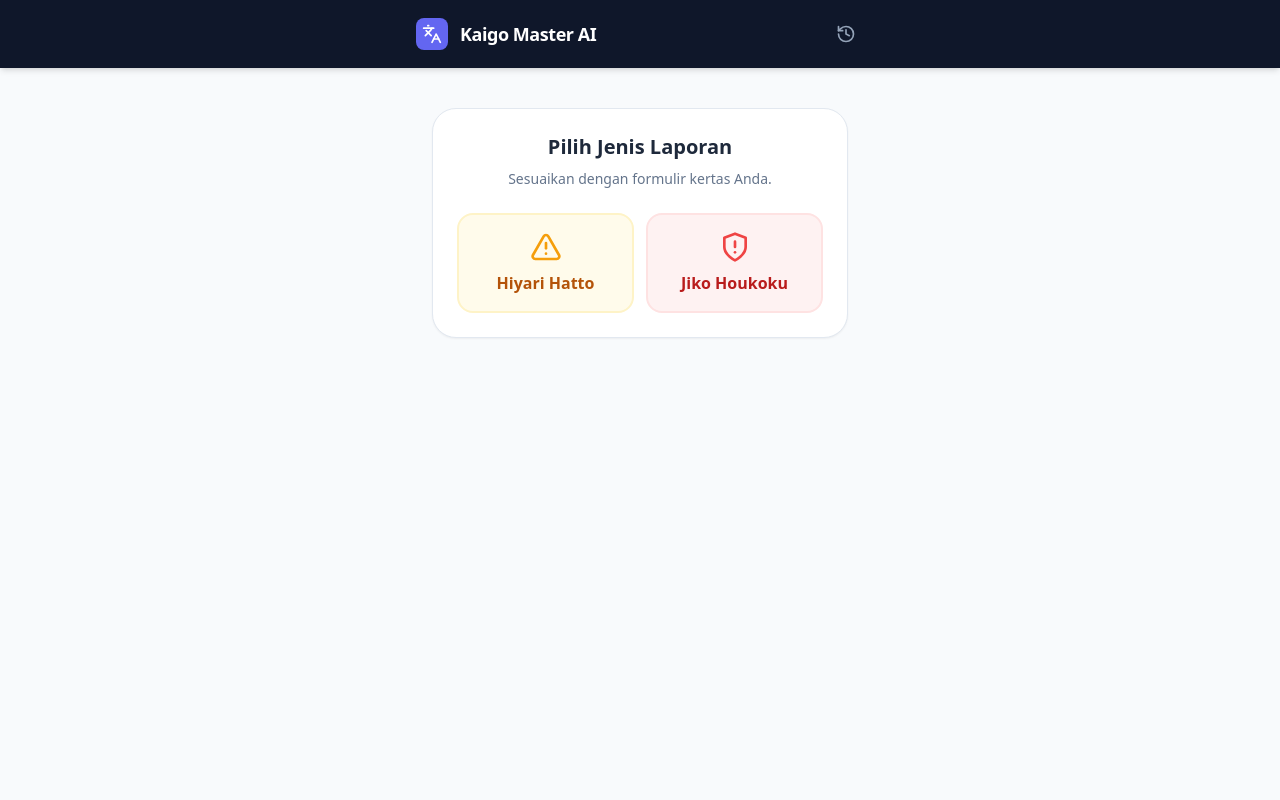
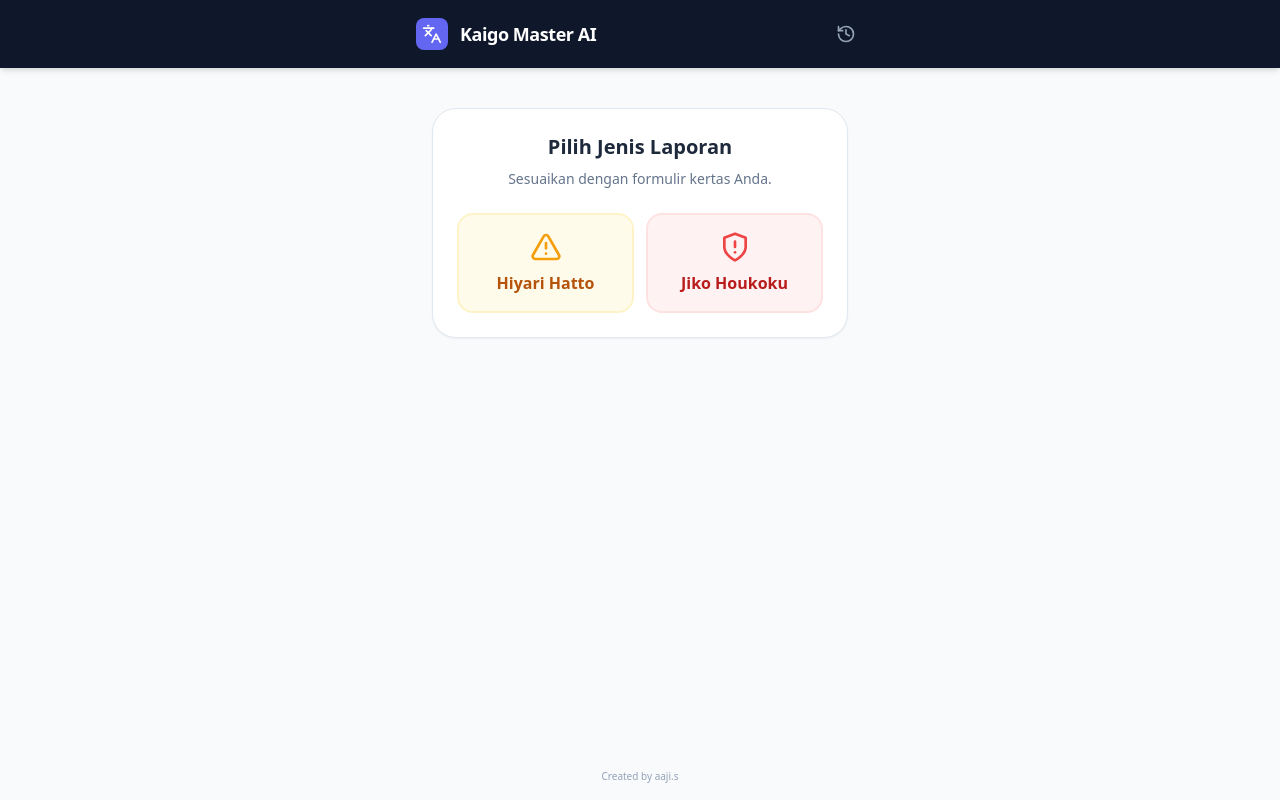
Before and after one commit to agungajisaputra95-bot/kaigo-kiroku-app, a React (Create React App) app: page / in a window 1280 px wide. Built offline with nearby package versions, Linux system fonts and the light colour scheme.

Commit message:
Update App.js

```diff
--- a/src/App.js
+++ b/src/App.js
@@ -21,7 +21,7 @@ import {
   ShieldAlert
 } from 'lucide-react';
 
-const apiKey = "AIzaSyB5sb_B_4ojK_kIT5pk7hdMbJpj6kATElc";
+const apiKey = "";
 
 export default function App() {
   const [view, setView] = useState('home'); // home | write | history
@@ -143,7 +143,7 @@ export default function App() {
   };
 
   return (
-    <div className="min-h-screen bg-slate-50 font-sans text-slate-900">
+    <div className="min-h-screen bg-slate-50 font-sans text-slate-900 flex flex-col">
       <nav className="bg-slate-900 text-white p-4 sticky top-0 z-20 shadow-md">
         <div className="max-w-md mx-auto flex items-center justify-between">
           <div className="flex items-center gap-3">
@@ -161,7 +161,7 @@ export default function App() {
         </div>
       </nav>
 
-      <main className="max-w-md mx-auto p-4 pb-20">
+      <main className="max-w-md mx-auto p-4 pb-10 flex-grow w-full">
 
         {/* VIEW: HOME */}
         {view === 'home' && (
@@ -397,6 +397,11 @@ export default function App() {
         )}
 
       </main>
+
+      {/* Footer */}
+      <footer className="py-4 text-center text-slate-400 text-[10px]">
+        <p>Created by aaji.s</p>
+      </footer>
     </div>
   );
 }
```
